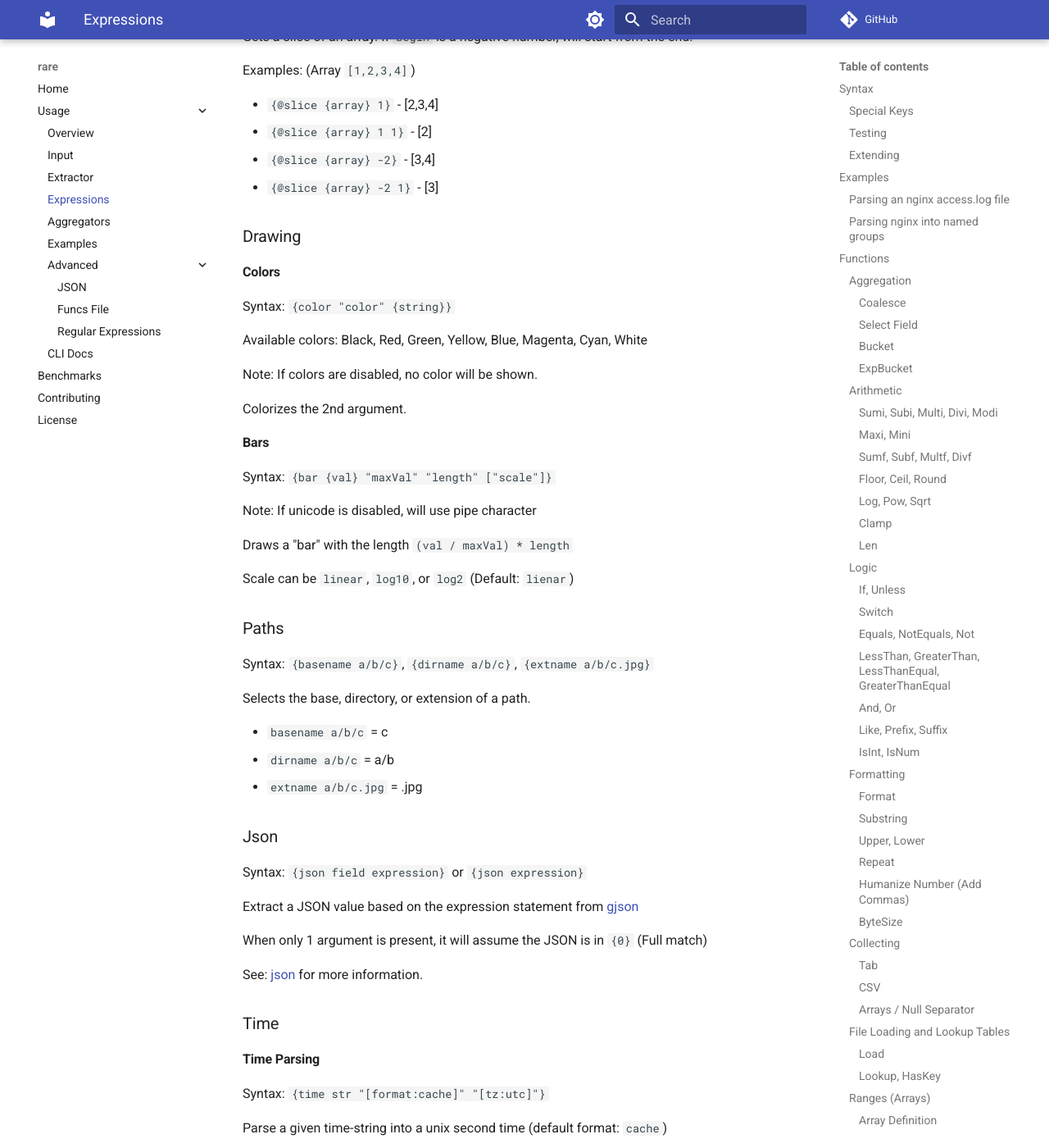
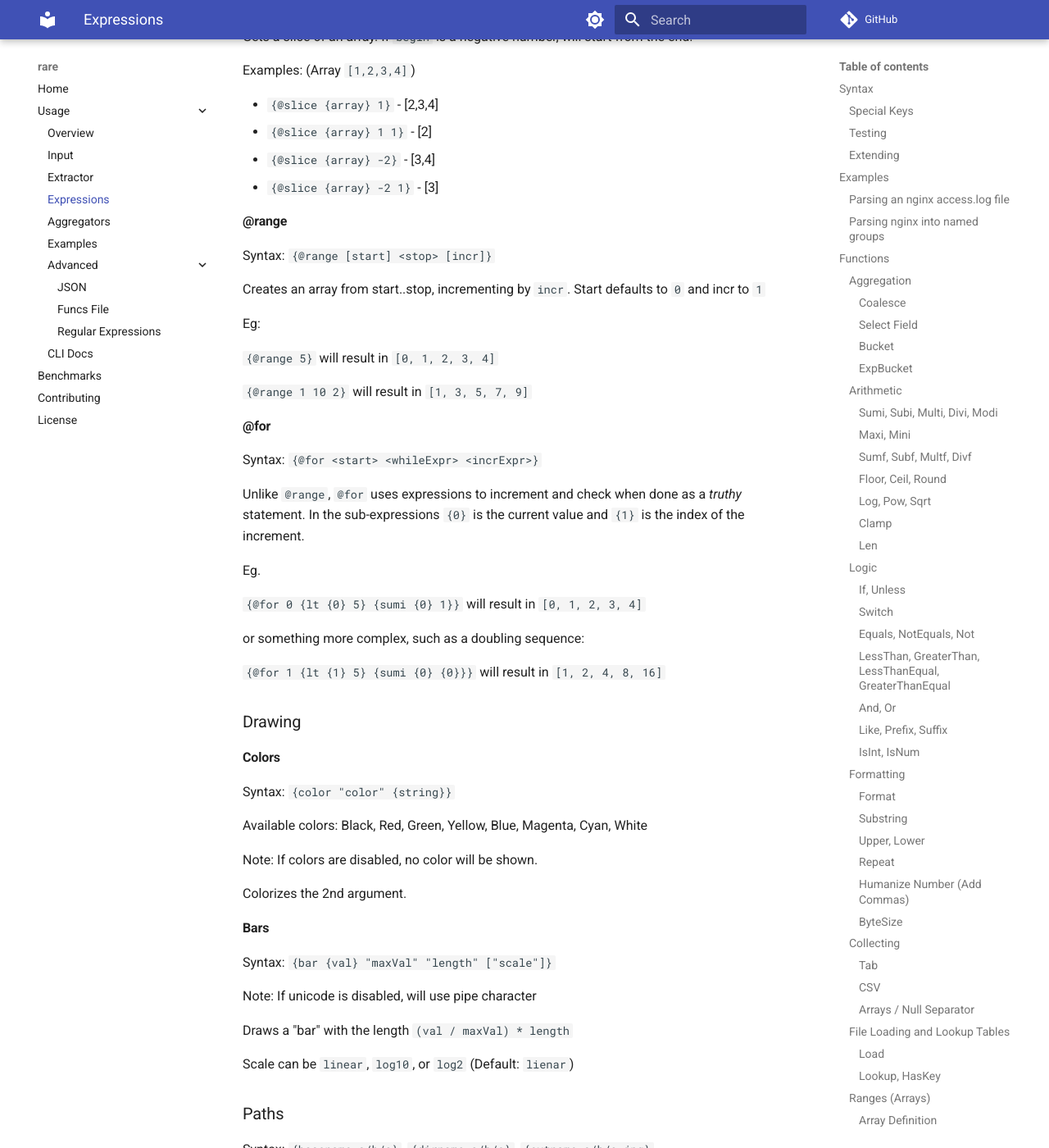
Before and after one commit to zix99/rare, an MkDocs documentation site: the page built from docs/usage/expressions.md, in a window 1280 px wide and 1400 px high, scrolled down 9016 px. Shown: the whole window at 82% size. Built offline with MkDocs 1.6.1 and Material for MkDocs 9.7.7, drawn with Linux system fonts in a browser that asks for light colours; comment, search, counter and statistics services are not loaded.

Commit message:
Document range and for

```diff
--- a/docs/usage/expressions.md
+++ b/docs/usage/expressions.md
@@ -409,6 +409,36 @@ Examples: (Array `[1,2,3,4]`)
 - `{@slice {array} -2 1}` - [3]
 
 
+#### @range
+
+Syntax: `{@range [start] <stop> [incr]}`
+
+Creates an array from start..stop, incrementing by `incr`. Start
+defaults to `0` and incr to `1`
+
+Eg:
+
+`{@range 5}` will result in `[0, 1, 2, 3, 4]`
+
+`{@range 1 10 2}` will result in `[1, 3, 5, 7, 9]`
+
+
+#### @for
+
+Syntax: `{@for <start> <whileExpr> <incrExpr>}`
+
+Unlike `@range`, `@for` uses expressions to increment and check when done
+as a *truthy* statement.  In the sub-expressions `{0}` is the current value
+and `{1}` is the index of the increment.
+
+Eg.
+
+`{@for 0 {lt {0} 5} {sumi {0} 1}}` will result in `[0, 1, 2, 3, 4]`
+
+or something more complex, such as a doubling sequence:
+
+`{@for 1 {lt {1} 5} {sumi {0} {0}}}` will result in `[1, 2, 4, 8, 16]`
+
 ### Drawing
 
 #### Colors
```
